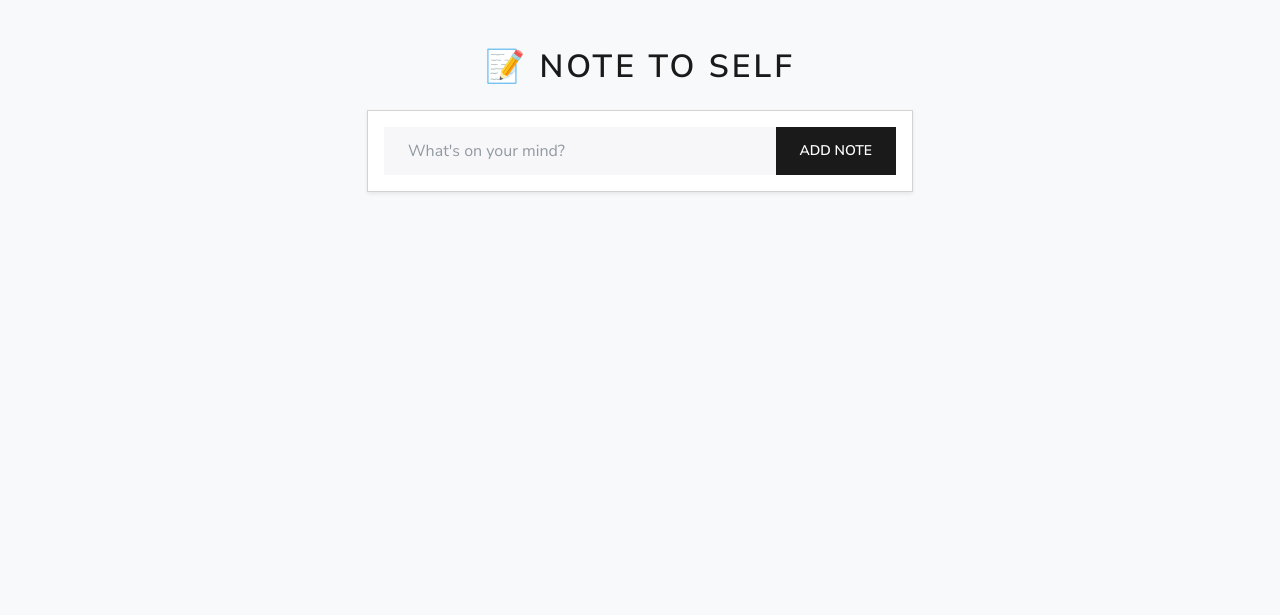
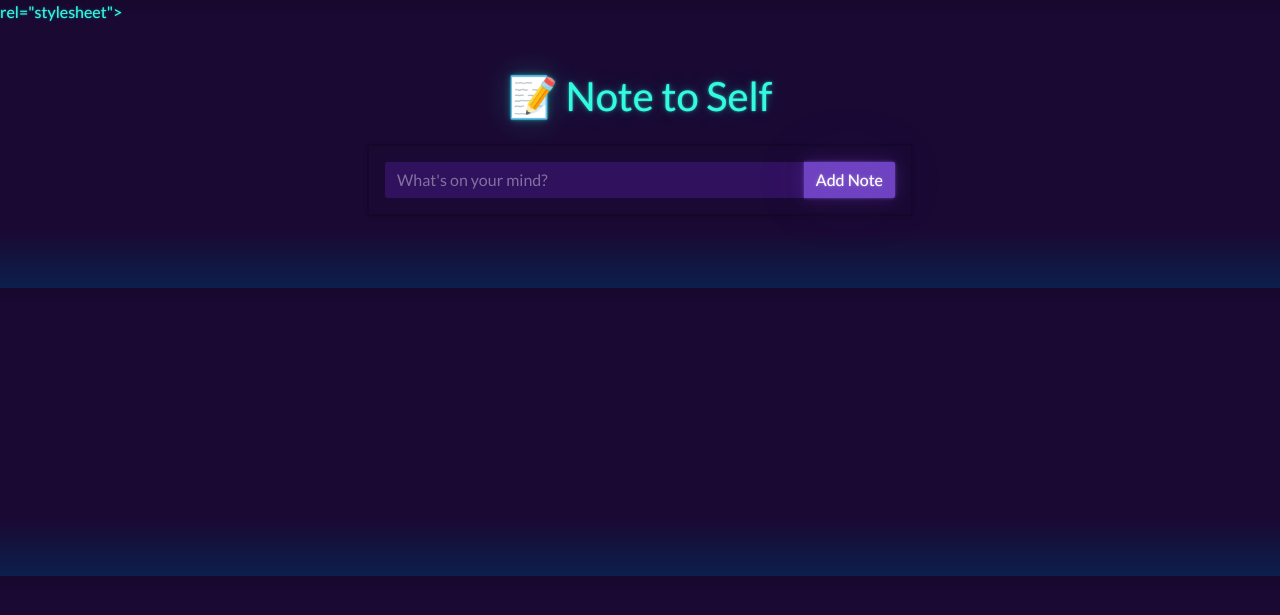
Before and after one commit to Ifenny77/my-notes-app, a Flask app: page / in a window 1280 px wide. Shown: the top 615 px of the page. Run offline with Flask 3, Linux system fonts and the light colour scheme; data that the repository does not hold is empty; some libraries are stand-ins or nearby versions.

Commit message:
Switch to working Bootswatch theme

```diff
--- a/templates/index.html
+++ b/templates/index.html
@@ -4,7 +4,8 @@
     <meta charset="UTF-8">
     <meta name="viewport" content="width=device-width, initial-scale=1.0">
     <title>Note to Self</title>
-    <link href="https://cdn.jsdelivr.net/npm/bootswatch@5.3.3/dist/brite/bootstrap.min.css" rel="stylesheet">
+    <link rel="stylesheet" href="https://cdn.jsdelivr.net/npm/bootswatch@5.3.3/dist/vapor/bootstrap.min.css">
+rel="stylesheet">
     <style>
         body { background-color: #f8f9fa; }
         .note-card { transition: transform 0.2s; }
```
